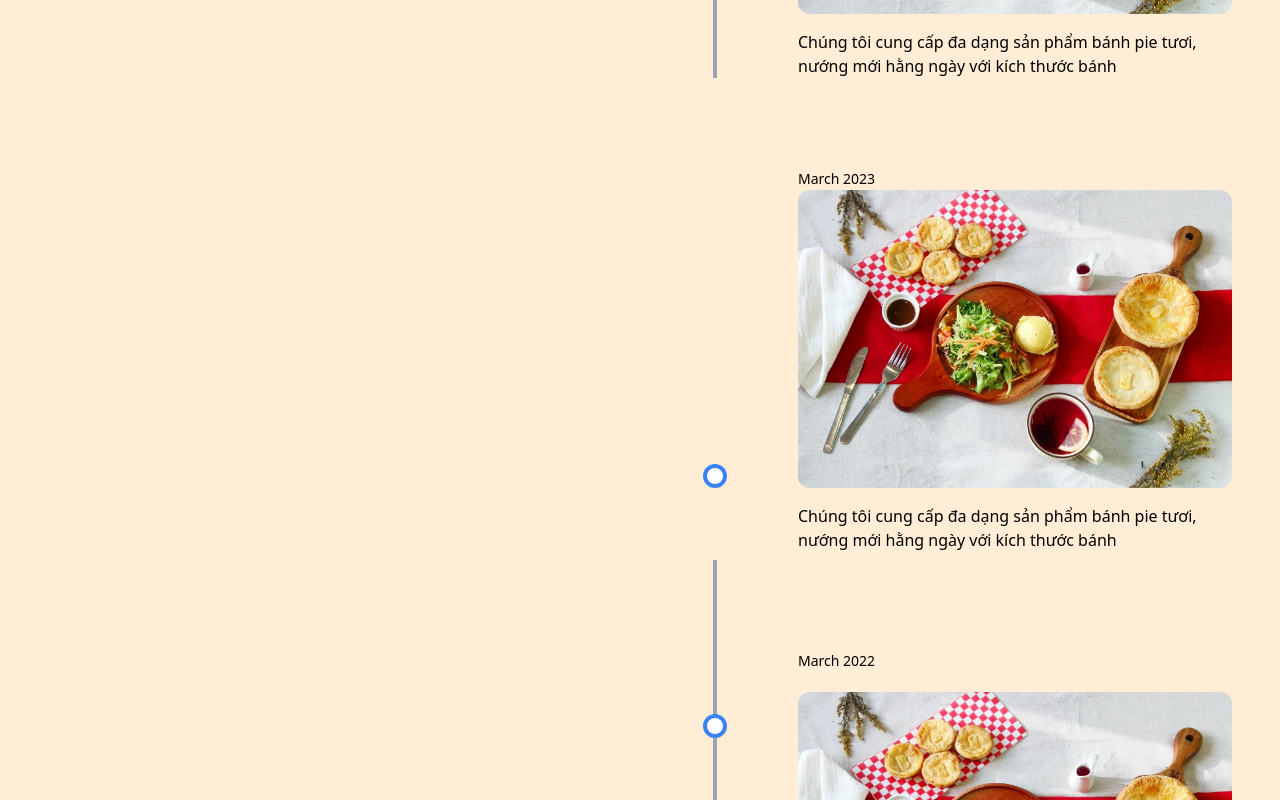
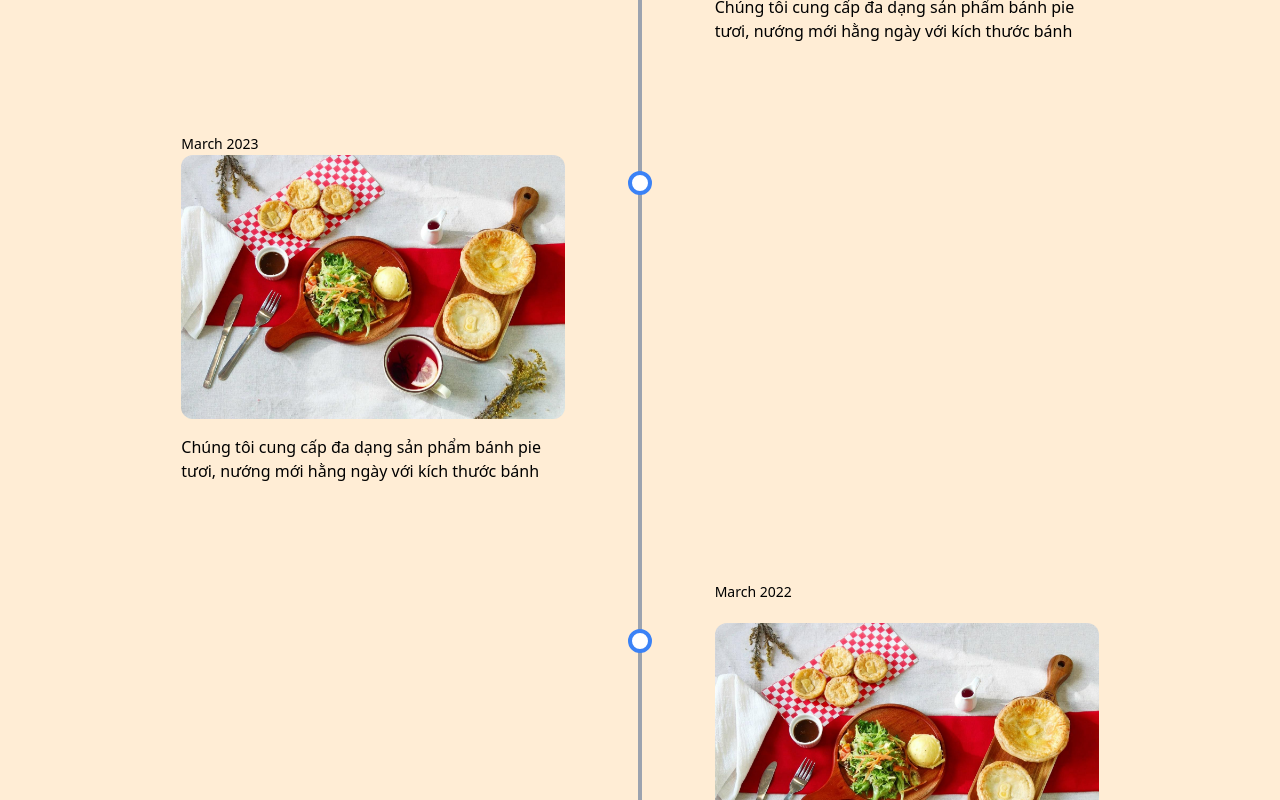
Before and after one commit to nhihuyn/mrpie, a React (Create React App) app: page / in a window 1280 px wide. Shown: the part 520-1320 px from the top of the page. Built offline with nearby package versions, Linux system fonts and the light colour scheme.

Commit message:
fea:P12 commit

```diff
--- a/src/components/common/Introduce/Intro.tsx
+++ b/src/components/common/Introduce/Intro.tsx
@@ -58,7 +58,7 @@ const Intro: React.FC = () => {
             <div className="timeline-container">
               <div className="container">
           <div
-            className="flex flex-col md:grid grid-cols-8 mx-auto p-2 text-black"
+            className="flex flex-col md:grid grid-cols-9 mx-auto p-2 text-black"
           >
          <motion.div
             initial={{ opacity: 0, x: isVisible ? -100 : 0 }}
@@ -72,10 +72,13 @@ const Intro: React.FC = () => {
                 <div className="h-full w-6 flex items-center justify-center">
                   <div className="h-full w-1 bg-gray-400 pointer-events-none"></div>
                 </div>
+
                 <div
                   className="w-6 h-6 absolute top-20 -mt-24 rounded-full bg-white border-4 border-blue-500 "
                 ></div>
+
               </div>
+
               <div
                 className="col-start-6 col-end-9 px-2 rounded-xl mr-auto "
               >
@@ -93,16 +96,15 @@ const Intro: React.FC = () => {
 
               {/*Left*/}
             <motion.div
-            initial={{ opacity: -100, y: 0 }}
+            initial={{ opacity: 0, y: 0 }}
             animate={{ opacity: 1, y: 0 }}
-            transition={{ duration: 0.8, delay: 0.4 }}
+            transition={{ duration: 0.8, delay: 0.2 }}
             className="flex flex-row-reverse md:contents"
           >
             <div className="flex flex-row-reverse md:contents">
-              <div
-                className=" col-start-6 col-end-9 p-2 rounded-xl mt-20 "
-              >
+              <div className=" col-start-2 col-end-5 p-2 rounded-xl mt-20 ">
                 <div className="absolute text-right w-3 h-3 rounded-full mt-10 "></div>
+
                 <time className="mb-1  col-start-4 text-sm leading-none text-black">March 2023</time>
                 <img src={food} alt="item2" className="w-full mb-4 rounded-xl" />
                   <p className="text-left w-full  whitespace-normal">
@@ -126,7 +128,7 @@ const Intro: React.FC = () => {
            <motion.div
             initial={{ opacity: 0, x: isVisible ? -100 : 0 }}
             animate={{ opacity: 1, x: 0 }}
-            transition={{ duration: 0.8, delay: 0.6 }}
+            transition={{ duration: 0.8, delay: 0.2 }}
             className="flex md:contents"
           >
             <div className="flex md:contents">
@@ -154,6 +156,7 @@ const Intro: React.FC = () => {
         </div>
         </div>
         </motion.div>
+
           )}
          {activeTab === "tab2" && (
           <motion.div
```
Lines whose indentation alone changed are shown as unchanged.
